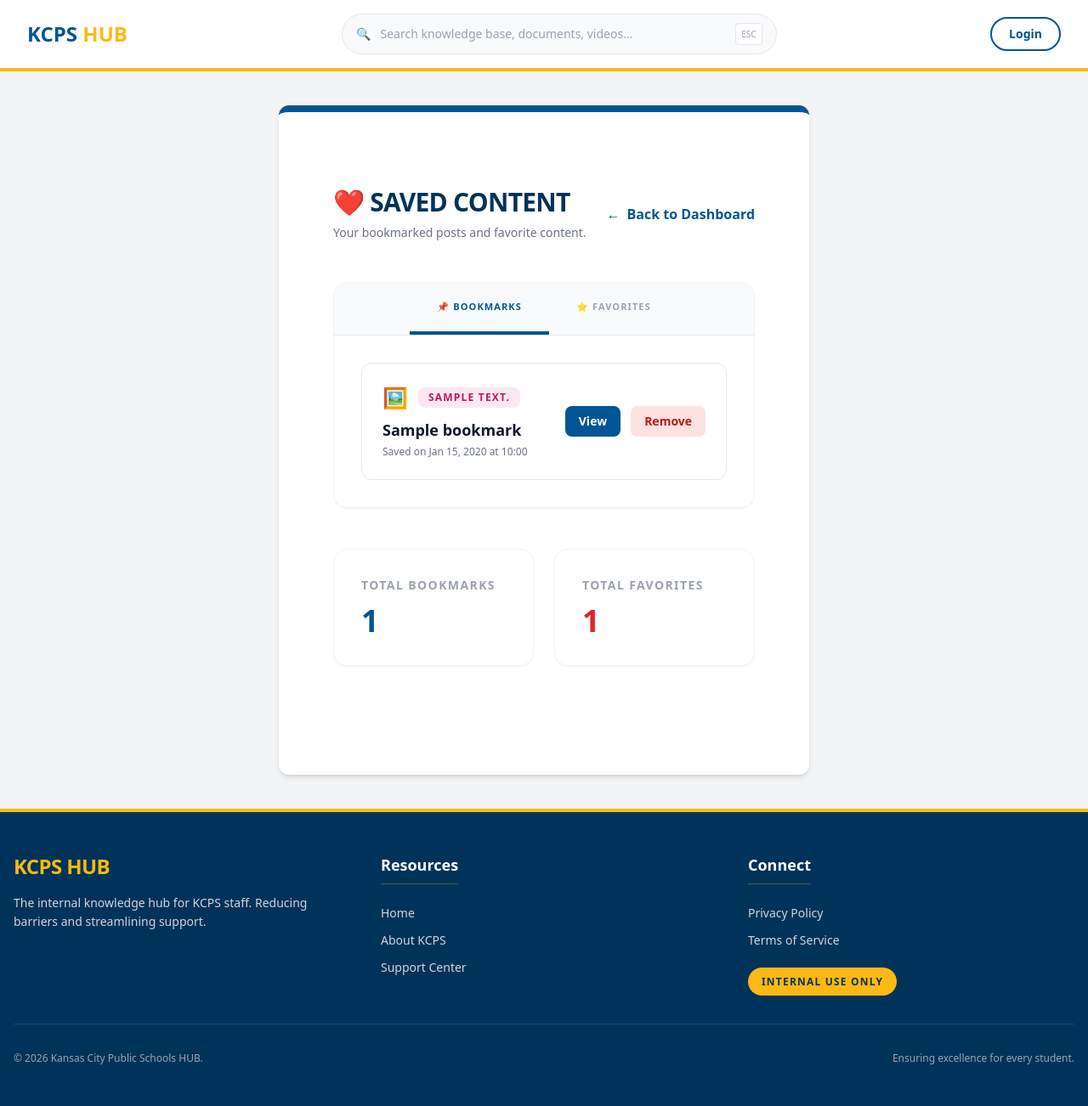
After one commit to robinghimire/KCPS, a Django app: template templates/account/bookmarks_favorites.html in a window 1280 px wide. The commit adds this page. Shown: the whole page at 85% size. Run offline with Django 3.2, Linux system fonts and the light colour scheme; the template is opened without the code that fills it: most values are stand-ins (such as "Sample title", 1, 10 or a date in 2020); some libraries are stand-ins or nearby versions.

Commit message:
updated colors/analaytic advance

```diff
--- /dev/null
+++ b/templates/account/bookmarks_favorites.html
@@ -0,0 +1,186 @@
+{% extends "base.html" %}
+
+{% block title %}My Saved Content | KCPS HUB{% endblock %}
+
+{% block content %}
+<div class="space-y-10 pb-10">
+    <div class="max-w-7xl mx-auto px-6 py-12">
+        <!-- Header Section -->
+        <div class="flex flex-col md:flex-row md:items-center justify-between gap-6 mb-12">
+            <div>
+                <h1 class="text-3xl font-black text-kcpsNavy uppercase tracking-tight">❤️ Saved Content</h1>
+                <p class="text-gray-500 text-sm mt-2">Your bookmarked posts and favorite content.</p>
+            </div>
+            <a href="{% url 'user-dashboard' %}" class="inline-flex items-center gap-2 text-kcpsBlue hover:text-kcpsNavy font-bold transition-colors">
+                <span>←</span> Back to Dashboard
+            </a>
+        </div>
+
+        <!-- Tabs Navigation -->
+        <div class="bg-white rounded-2xl shadow-sm border border-gray-100 overflow-hidden">
+            <div class="flex bg-gray-50 border-b overflow-x-auto scrollbar-hide justify-center">
+                <button onclick="showTab('bookmarks')" class="tab-btn active px-8 py-5 font-black text-[11px] uppercase tracking-widest border-b-4 border-kcpsBlue text-kcpsBlue whitespace-nowrap transition-all">📌 Bookmarks</button>
+                <button onclick="showTab('favorites')" class="tab-btn px-8 py-5 font-black text-[11px] uppercase tracking-widest border-b-4 border-transparent text-gray-400 hover:text-gray-600 whitespace-nowrap transition-all">⭐ Favorites</button>
+            </div>
+
+            <!-- Bookmarks Tab -->
+            <div id="bookmarks" class="tab-content p-8">
+                {% if bookmarks %}
+                <div class="space-y-4">
+                    {% for bookmark in bookmarks %}
+                    <div class="bg-white rounded-xl border border-gray-200 hover:border-kcpsBlue hover:shadow-md transition-all overflow-hidden group">
+                        <div class="flex flex-col md:flex-row items-start md:items-center justify-between p-6 gap-4">
+                            <!-- Content Info -->
+                            <div class="flex-1 min-w-0">
+                                <div class="flex items-center gap-3 mb-2">
+                                    <span class="text-2xl">
+                                        {% if bookmark.content_type == 'post' %}📝
+                                        {% elif bookmark.content_type == 'video' %}🎥
+                                        {% elif bookmark.content_type == 'document' %}📄
+                                        {% else %}🖼️{% endif %}
+                                    </span>
+                                    <span class="inline-block px-3 py-1 rounded-lg text-xs font-black uppercase tracking-widest
+                                        {% if bookmark.content_type == 'post' %}bg-orange-100 text-orange-700
+                                        {% elif bookmark.content_type == 'video' %}bg-green-100 text-green-700
+                                        {% elif bookmark.content_type == 'document' %}bg-purple-100 text-purple-700
+                                        {% else %}bg-pink-100 text-pink-700{% endif %}">
+                                        {{ bookmark.content_type }}
+                                    </span>
+                                </div>
+                                <h3 class="text-lg font-bold text-gray-900 group-hover:text-kcpsBlue transition-colors">
+                                    {{ bookmark.content_title }}
+                                </h3>
+                                <p class="text-xs text-gray-500 mt-1">Saved on {{ bookmark.created_at|date:"M d, Y \a\t H:i" }}</p>
+                            </div>
+
+                            <!-- Actions -->
+                            <div class="flex gap-3 flex-shrink-0">
+                                {% if bookmark.content_type == 'post' %}
+                                    <a href="{% url 'post-detail' bookmark.content_id %}" class="px-4 py-2 bg-kcpsBlue hover:bg-kcpsNavy text-white font-bold rounded-lg transition-all text-sm">View</a>
+                                {% elif bookmark.content_type == 'video' %}
+                                    <a href="{% url 'video-detail' bookmark.content_id %}" class="px-4 py-2 bg-kcpsBlue hover:bg-kcpsNavy text-white font-bold rounded-lg transition-all text-sm">View</a>
+                                {% elif bookmark.content_type == 'document' %}
+                                    <a href="{% url 'document-detail' bookmark.content_id %}" class="px-4 py-2 bg-kcpsBlue hover:bg-kcpsNavy text-white font-bold rounded-lg transition-all text-sm">View</a>
+                                {% else %}
+                                    <a href="{% url 'image-detail' bookmark.content_id %}" class="px-4 py-2 bg-kcpsBlue hover:bg-kcpsNavy text-white font-bold rounded-lg transition-all text-sm">View</a>
+                                {% endif %}
+
+                                <form method="post" action="{% url 'remove-bookmark' bookmark.id %}" style="display:inline;">
+                                    {% csrf_token %}
+                                    <button type="submit" class="px-4 py-2 bg-red-100 hover:bg-red-200 text-red-700 font-bold rounded-lg transition-all text-sm">Remove</button>
+                                </form>
+                            </div>
+                        </div>
+                    </div>
+                    {% endfor %}
+                </div>
+                {% else %}
+                <div class="text-center py-16">
+                    <p class="text-gray-400 text-xl font-semibold mb-4">No bookmarks yet</p>
+                    <p class="text-gray-500 mb-8">Save posts, videos, documents, and images to access them later.</p>
+                    <a href="{% url 'user-dashboard' %}" class="inline-flex items-center gap-2 bg-kcpsBlue hover:bg-kcpsNavy text-white font-bold py-3 px-8 rounded-lg transition-all">
+                        🔍 Explore Content
+                    </a>
+                </div>
+                {% endif %}
+            </div>
+
+            <!-- Favorites Tab -->
+            <div id="favorites" class="tab-content hidden p-8">
+                {% if favorites %}
+                <div class="space-y-4">
+                    {% for favorite in favorites %}
+                    <div class="bg-white rounded-xl border border-gray-200 hover:border-kcpsBlue hover:shadow-md transition-all overflow-hidden group">
+                        <div class="flex flex-col md:flex-row items-start md:items-center justify-between p-6 gap-4">
+                            <!-- Content Info -->
+                            <div class="flex-1 min-w-0">
+                                <div class="flex items-center gap-3 mb-2">
+                                    <span class="text-2xl">
+                                        {% if favorite.content_type == 'post' %}📝
+                                        {% elif favorite.content_type == 'video' %}🎥
+                                        {% elif favorite.content_type == 'document' %}📄
+                                        {% else %}🖼️{% endif %}
+                                    </span>
+                                    <span class="inline-block px-3 py-1 rounded-lg text-xs font-black uppercase tracking-widest
+                                        {% if favorite.content_type == 'post' %}bg-orange-100 text-orange-700
+                                        {% elif favorite.content_type == 'video' %}bg-green-100 text-green-700
+                                        {% elif favorite.content_type == 'document' %}bg-purple-100 text-purple-700
+                                        {% else %}bg-pink-100 text-pink-700{% endif %}">
+                                        {{ favorite.content_type }}
+                                    </span>
+                                </div>
+                                <h3 class="text-lg font-bold text-gray-900 group-hover:text-kcpsBlue transition-colors">
+                                    {{ favorite.content_title }}
+                                </h3>
+                                <p class="text-xs text-gray-500 mt-1">Liked on {{ favorite.created_at|date:"M d, Y \a\t H:i" }}</p>
+                            </div>
+
+                            <!-- Actions -->
+                            <div class="flex gap-3 flex-shrink-0">
+                                {% if favorite.content_type == 'post' %}
+                                    <a href="{% url 'post-detail' favorite.content_id %}" class="px-4 py-2 bg-kcpsBlue hover:bg-kcpsNavy text-white font-bold rounded-lg transition-all text-sm">View</a>
+                                {% elif favorite.content_type == 'video' %}
+                                    <a href="{% url 'video-detail' favorite.content_id %}" class="px-4 py-2 bg-kcpsBlue hover:bg-kcpsNavy text-white font-bold rounded-lg transition-all text-sm">View</a>
+                                {% elif favorite.content_type == 'document' %}
+                                    <a href="{% url 'document-detail' favorite.content_id %}" class="px-4 py-2 bg-kcpsBlue hover:bg-kcpsNavy text-white font-bold rounded-lg transition-all text-sm">View</a>
+                                {% else %}
+                                    <a href="{% url 'image-detail' favorite.content_id %}" class="px-4 py-2 bg-kcpsBlue hover:bg-kcpsNavy text-white font-bold rounded-lg transition-all text-sm">View</a>
+                                {% endif %}
+
+                                <form method="post" action="{% url 'remove-favorite' favorite.id %}" style="display:inline;">
+                                    {% csrf_token %}
+                                    <button type="submit" class="px-4 py-2 bg-red-100 hover:bg-red-200 text-red-700 font-bold rounded-lg transition-all text-sm">Unlike</button>
+                                </form>
+                            </div>
+                        </div>
+                    </div>
+                    {% endfor %}
+                </div>
+                {% else %}
+                <div class="text-center py-16">
+                    <p class="text-gray-400 text-xl font-semibold mb-4">No favorites yet</p>
+                    <p class="text-gray-500 mb-8">Like your favorite posts, videos, documents, and images to save them here.</p>
+                    <a href="{% url 'user-dashboard' %}" class="inline-flex items-center gap-2 bg-kcpsBlue hover:bg-kcpsNavy text-white font-bold py-3 px-8 rounded-lg transition-all">
+                        🔍 Explore Content
+                    </a>
+                </div>
+                {% endif %}
+            </div>
+        </div>
+
+        <!-- Stats Section -->
+        <div class="grid grid-cols-1 md:grid-cols-2 gap-6 mt-12">
+            <div class="bg-white rounded-2xl shadow-sm border border-gray-100 p-8">
+                <p class="text-sm font-black text-gray-400 uppercase tracking-widest mb-3">Total Bookmarks</p>
+                <p class="text-4xl font-black text-kcpsBlue">{{ bookmarks|length }}</p>
+            </div>
+            <div class="bg-white rounded-2xl shadow-sm border border-gray-100 p-8">
+                <p class="text-sm font-black text-gray-400 uppercase tracking-widest mb-3">Total Favorites</p>
+                <p class="text-4xl font-black text-red-600">{{ favorites|length }}</p>
+            </div>
+        </div>
+    </div>
+</div>
+
+<script>
+function showTab(tabName) {
+    // Hide all tabs
+    document.querySelectorAll('.tab-content').forEach(tab => {
+        tab.classList.add('hidden');
+    });
+
+    // Remove active state from all buttons
+    document.querySelectorAll('.tab-btn').forEach(btn => {
+        btn.classList.remove('border-kcpsBlue', 'text-kcpsBlue');
+        btn.classList.add('border-transparent', 'text-gray-400');
+    });
+
+    // Show selected tab
+    document.getElementById(tabName).classList.remove('hidden');
+
+    // Add active state to clicked button
+    event.target.classList.remove('border-transparent', 'text-gray-400');
+    event.target.classList.add('border-kcpsBlue', 'text-kcpsBlue');
+}
+</script>
+{% endblock %}
--- a/templates/components/navbar.html
+++ b/templates/components/navbar.html
@@ -62,6 +62,9 @@
                         </a>
                          <a href="{% url 'recommendations' %}" class="block px-4 py-3 text-sm text-kcpsBlue font-semibold hover:bg-blue-50 border-b border-gray-50">
                             ✨ Recommendations
+                        </a>
+                        <a href="{% url 'recommendations' %}" class="block px-4 py-3 text-sm text-kcpsBlue font-semibold hover:bg-blue-50 border-b border-gray-50">
+                             Saved
                         </a>
                         {% endif %}
                         <form method="post" action="{% url 'logout' %}" class="block">
```
Also changed, not shown: templates/account/advanced_analytics.html (added, +213 -0 lines), templates/account/dashboard.html (+31 -15 lines).
